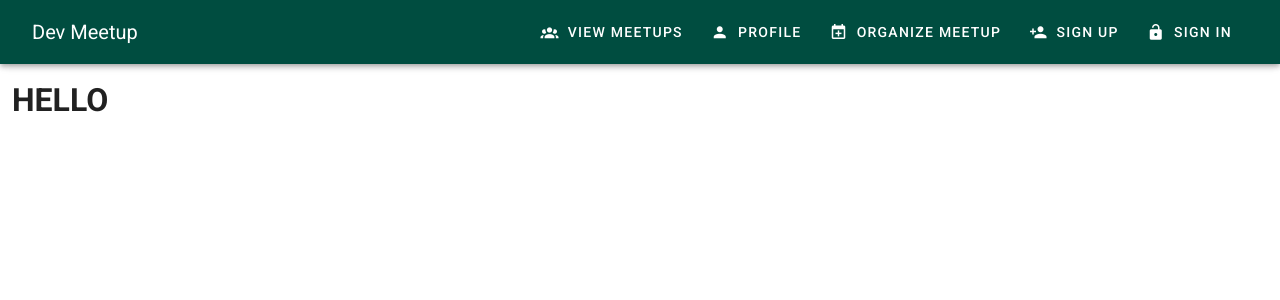
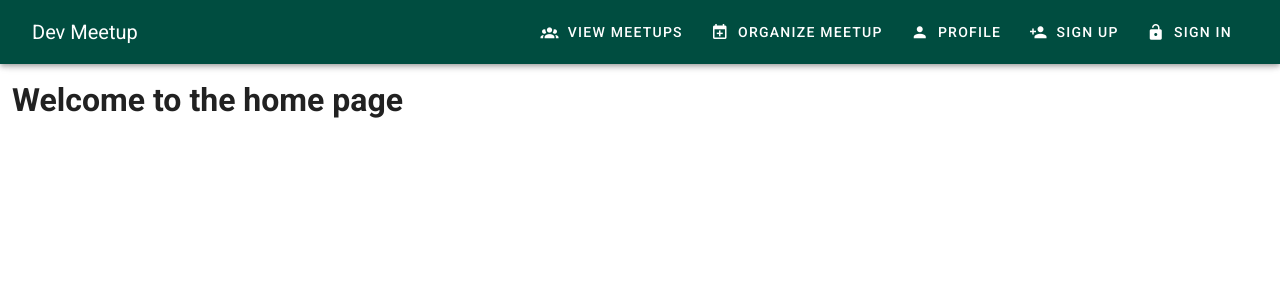
Before and after one commit to NathanWang2/FirebaseVueTutorial, a Vue app: page / in a window 1280 px wide. Shown: the top 300 px of the page. Built offline with nearby package versions, Linux system fonts and the light colour scheme.

Commit message:
Completed the navigation bar to route to the new pages

```diff
--- a/src/App.vue
+++ b/src/App.vue
@@ -9,8 +9,13 @@
 
       <v-divider></v-divider>
 
-      <v-list nav v-for="item in menuItem" :key="item.title">
-        <v-list-item>
+      <v-list nav>
+        <v-list-item
+        v-for="item in menuItem"
+        :key="item.title"
+        router
+        :to="item.link"
+        >
           <v-list-item-icon>
             <v-icon>{{item.icon}}</v-icon>
           </v-list-item-icon>
@@ -25,25 +30,30 @@
     <v-app-bar app dark class="teal darken-4">
       <v-app-bar-nav-icon @click.stop="sideNav = !sideNav" class="hidden-sm-and-up" />
       <v-toolbar flat class="teal darken-4">
-        <v-toolbar-title>Dev Meetup</v-toolbar-title>
+        <v-toolbar-title>
+          <router-link to="/" tag="span" style="cursor: pointer">Dev Meetup</router-link>
+        </v-toolbar-title>
         <v-spacer></v-spacer>
-        <v-toolbar-items class="hidden-xs-only" v-for="item in menuItem" :key="item.title">
-          <v-btn text>
+        <v-toolbar-items class="hidden-xs-only">
+          <v-btn text
+            v-for="item in menuItem"
+            :key="item.title"
+            router
+            :to="item.link"
+            >
             <v-icon left>{{item.icon}}</v-icon>
             {{item.title}}
           </v-btn>
         </v-toolbar-items>
       </v-toolbar>
     </v-app-bar>
-    <v-content>
-      <v-container fluid fill-height>
-        <v-layout>
-          <v-flex text-xs>
-            <h1>HELLO</h1>
-          </v-flex>
-        </v-layout>
-      </v-container>
+    <main>
+      <v-content>
+        <v-container fluid>
+          <router-view></router-view>
+        </v-container>
     </v-content>
+    </main>
   </v-app>
 </template>
 
@@ -53,11 +63,11 @@ export default {
     return {
       sideNav: false,
       menuItem: [
-        { icon: 'mdi-account-group', title: 'View Meetups' },
-        { icon: 'mdi-account', title: 'Profile' },
-        { icon: 'mdi-calendar-plus', title: 'Organize Meetup' },
-        { icon: 'mdi-account-plus', title: 'Sign up' },
-        { icon: 'mdi-lock-open', title: 'Sign in' }
+        { icon: 'mdi-account-group', title: 'View Meetups', link: '/meetups' },
+        { icon: 'mdi-calendar-plus', title: 'Organize Meetup', link: '/meetup/new' },
+        { icon: 'mdi-account', title: 'Profile', link: '/profile' },
+        { icon: 'mdi-account-plus', title: 'Sign up', link: '/signup' },
+        { icon: 'mdi-lock-open', title: 'Sign in', link: '/signin' }
       ]
     }
   }
--- a/src/router.js
+++ b/src/router.js
@@ -1,5 +1,11 @@
 import Vue from 'vue'
 import Router from 'vue-router'
+import Home from '@/components/Home'
+import Meetups from '@/components/Meetup/Meetups'
+import CreateMeetup from '@/components/Meetup/CreateMeetup'
+import Profile from '@/components/User/Profile'
+import Signup from '@/components/User/Signup'
+import Signin from '@/components/User/Signin'
 
 Vue.use(Router)
 
@@ -7,5 +13,35 @@ export default new Router({
   mode: 'history',
   base: process.env.BASE_URL,
   routes: [
+    {
+      path: '/',
+      name: 'Home',
+      component: Home
+    },
+    {
+      path: '/meetups',
+      name: 'Meetups',
+      component: Meetups
+    },
+    {
+      path: '/meetup/new',
+      name: 'CreateMeetup',
+      component: CreateMeetup
+    },
+    {
+      path: '/profile',
+      name: 'Profile',
+      component: Profile
+    },
+    {
+      path: '/signup',
+      name: 'Signup',
+      component: Signup
+    },
+    {
+      path: '/signin',
+      name: 'Signin',
+      component: Signin
+    }
   ]
 })
```
